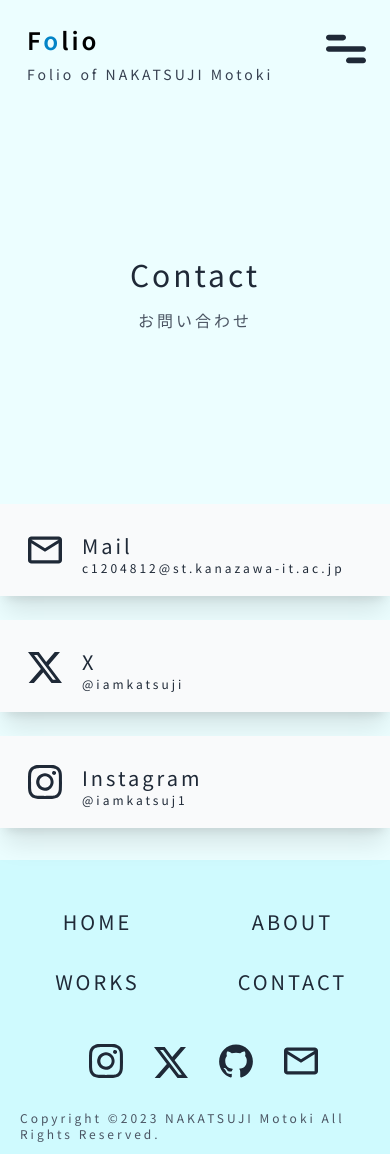
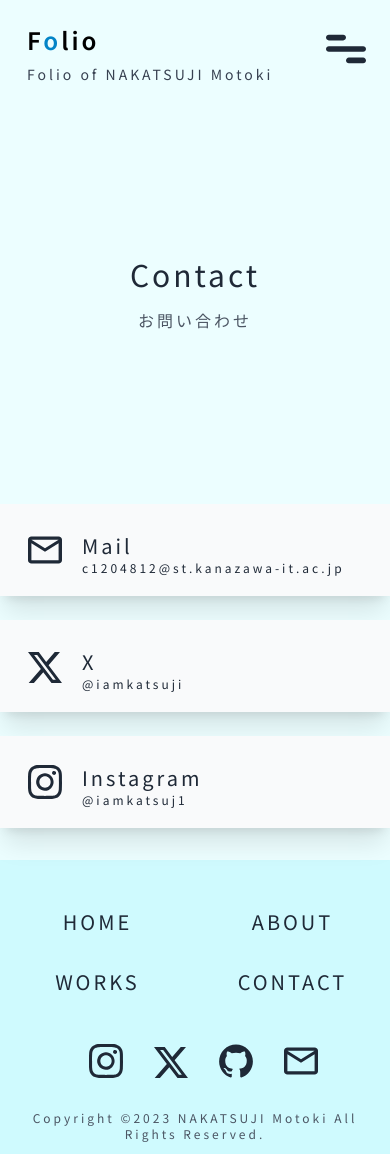
Before and after one commit to katsuji3197/Portfolio-Next, a Next.js app: page /contact in a window 390 px wide. Built offline with nearby package versions, Linux system fonts and the light colour scheme; no server answers.

Commit message:
feat:コピーライトを中央揃えに変更

```diff
--- a/ui/Footer.tsx
+++ b/ui/Footer.tsx
@@ -60,8 +60,8 @@ export function Footer() {
           {footerLines.map((line, index) => (
             <div className="flex flex-wrap flex-col justify-center items-center gap-4 px-10 pt-4 w-full pb-3" key={index}>
               {line.map((item) => (
-                <Link className="pt-4 lg:mt-[26px] flex" href={item.href} key={item.text}>
-                  <div className=" text-gray-800 hover:text-gray-400 hover:text-2xl duration-300 dark:text-white text-xl lg:text-2xl">
+                <Link className="pt-4 lg:mt-[26px]" href={item.href} key={item.text}>
+                  <div className="text-gray-800 hover:text-gray-400 hover:text-2xl duration-300 dark:text-white text-xl lg:text-2xl">
                     {item.text}
                   </div>
                 </Link>
@@ -113,7 +113,7 @@ export function Footer() {
 
       <div className="flex justify-center pb-[12px] pt-[12px]">
         <div className="text-xs text-gray-600 dark:text-slate-50 md:flex md:flex-row">
-          <div className="px-5">
+          <div className="px-5 text-center">
             Copyright ©︎2023 NAKATSUJI Motoki All Rights Reserved.
           </div>
         </div>
```
